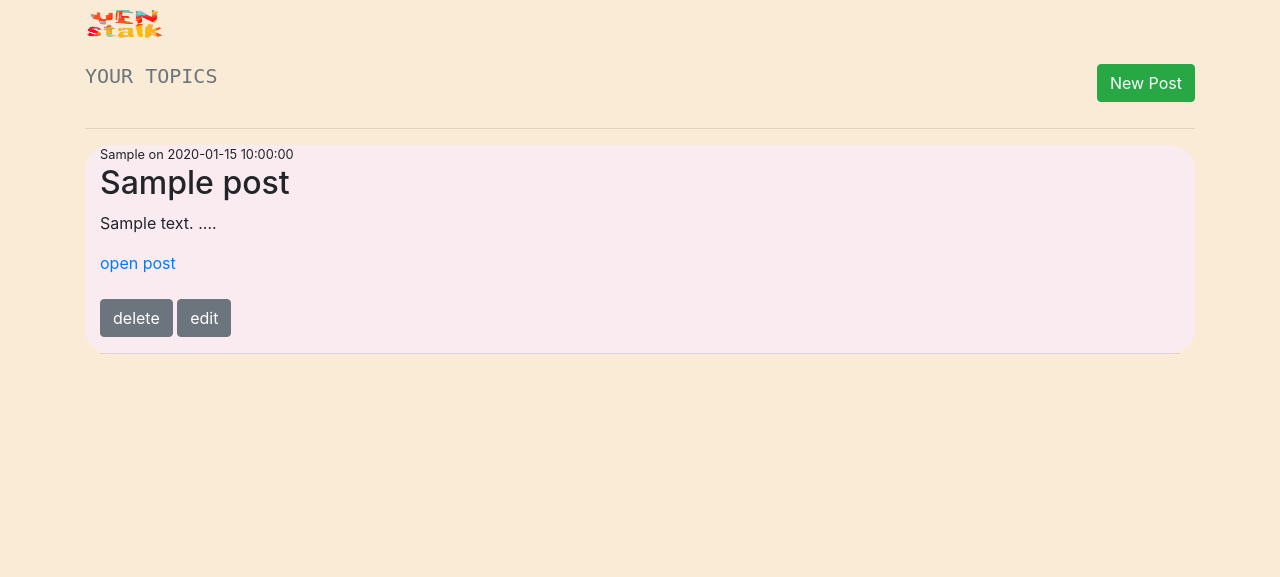
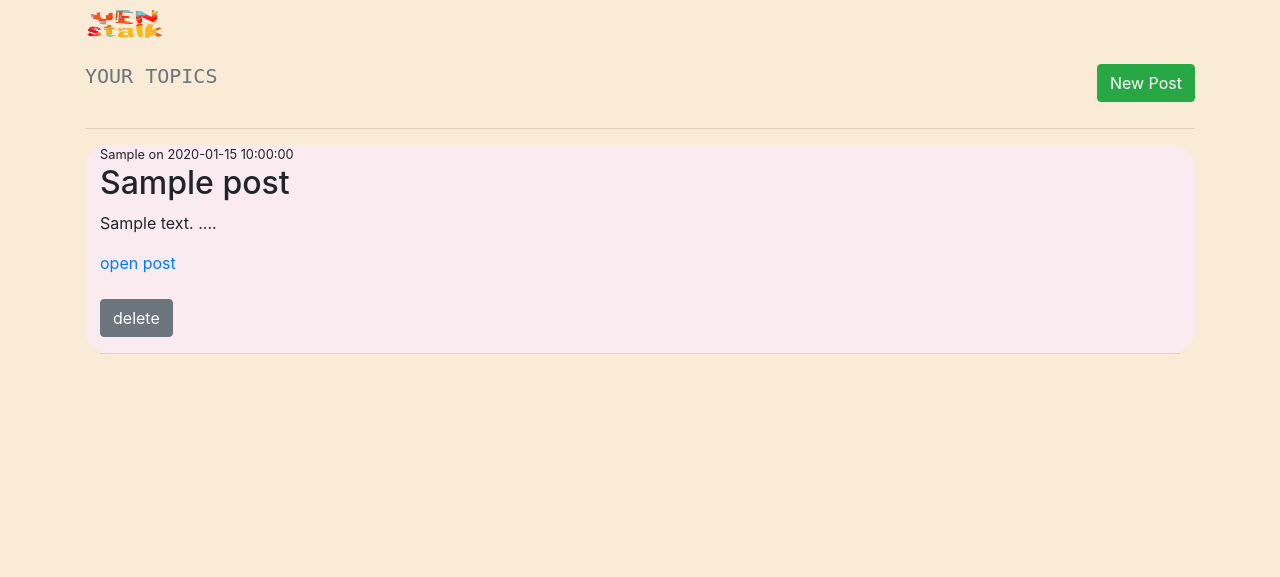
Before and after one commit to Akhil-Tony/Flask-Chat-App, a Flask app: page /admin in a window 1280 px wide. Shown: the top 577 px of the page. Run offline with Flask 2, Linux system fonts and the light colour scheme; tables that the repository leaves empty hold one stand-in row (values such as "Sample post"); some libraries are stand-ins or nearby versions.

Commit message:
Update admin.html

```diff
--- a/templates/admin.html
+++ b/templates/admin.html
@@ -30,9 +30,7 @@
             <a href="/posts/delete/{{post.id}}">
               <button type="submit" class="btn btn-secondary">delete</button>
               </a>
-              <a href="/posts/edit/{{post.id}}">
-              <button type="submit" class="btn btn-secondary">edit</button>
-              </a>
+
             <hr>
           </div>
 
```
